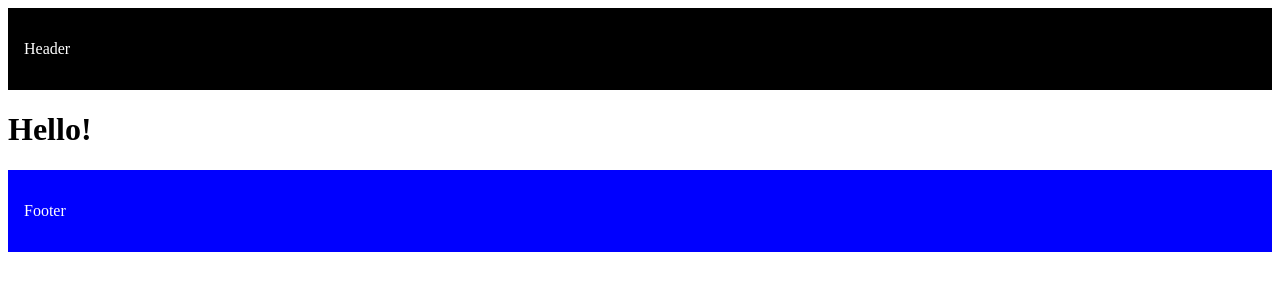
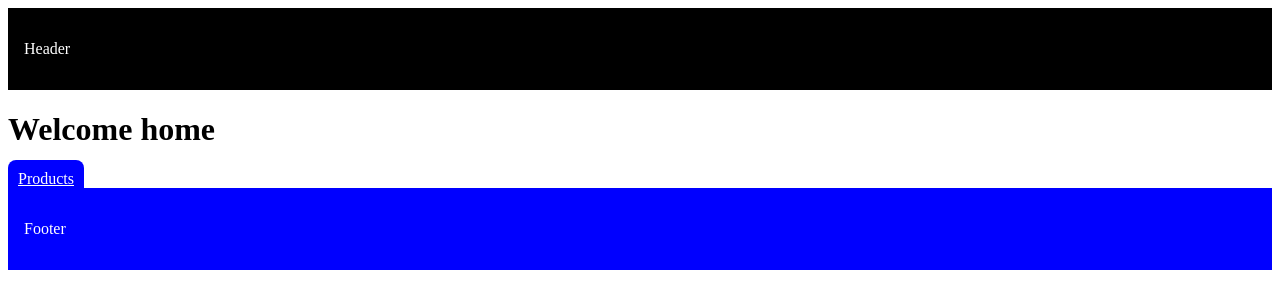
Before and after one commit to Paulosouzx/nextJsCurse, a Next.js app: page / in a window 1280 px wide. Shown: the top 308 px of the page. Built offline with nearby package versions, Linux system fonts and the light colour scheme.

Commit message:
Metadata learning and Link component

```diff
--- a/src/app/layout.tsx
+++ b/src/app/layout.tsx
@@ -1,6 +1,13 @@
-export const metadata = {
-  title: 'Next.js',
-  description: 'Generated by Next.js',
+import { Metadata } from "next"
+
+export const metadata: Metadata = {
+  title: {
+    //for child routes that don't specify their own title
+    default: '' ,
+    //Add prefixes or sufixes on title, use %s
+    template: '',
+    absolute: '',
+  }
 }
 
 export default function RootLayout({
--- a/src/app/page.tsx
+++ b/src/app/page.tsx
@@ -1,3 +1,20 @@
-export default function Home(){
-    return <h1>Hello!</h1>
+import Link from "next/link"
+
+export default function Home() {
+    return (
+        <>
+            <h1>Welcome home</h1>
+            <Link
+                href="/products"
+                style={{
+                    padding: "10px",
+                    backgroundColor: 'blue',
+                    borderRadius: "8px",
+                    color: "white"
+                }}
+            >
+                Products
+            </Link>
+        </>
+    )
 }
```
Also changed, not shown: src/app/products/[productsId]/page.tsx (+19 -2 lines).
